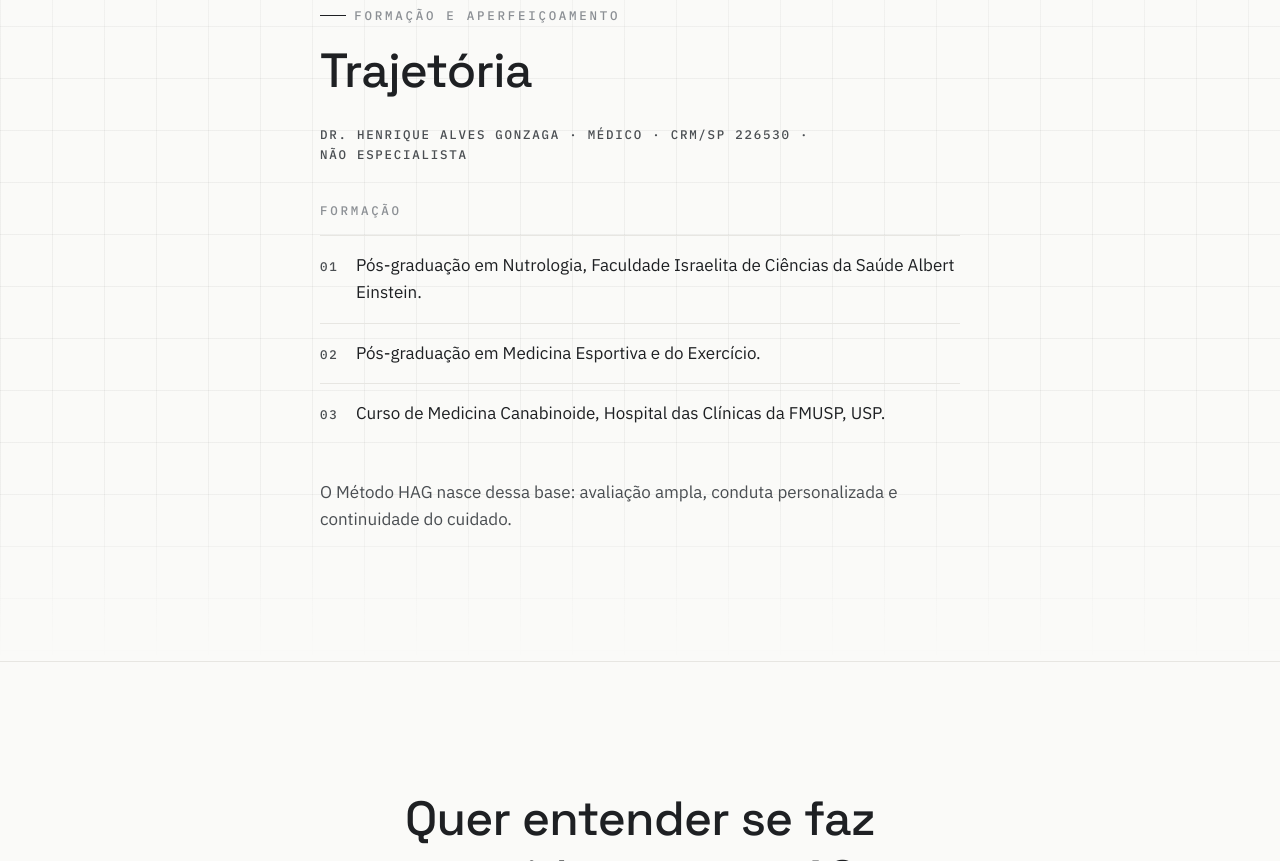
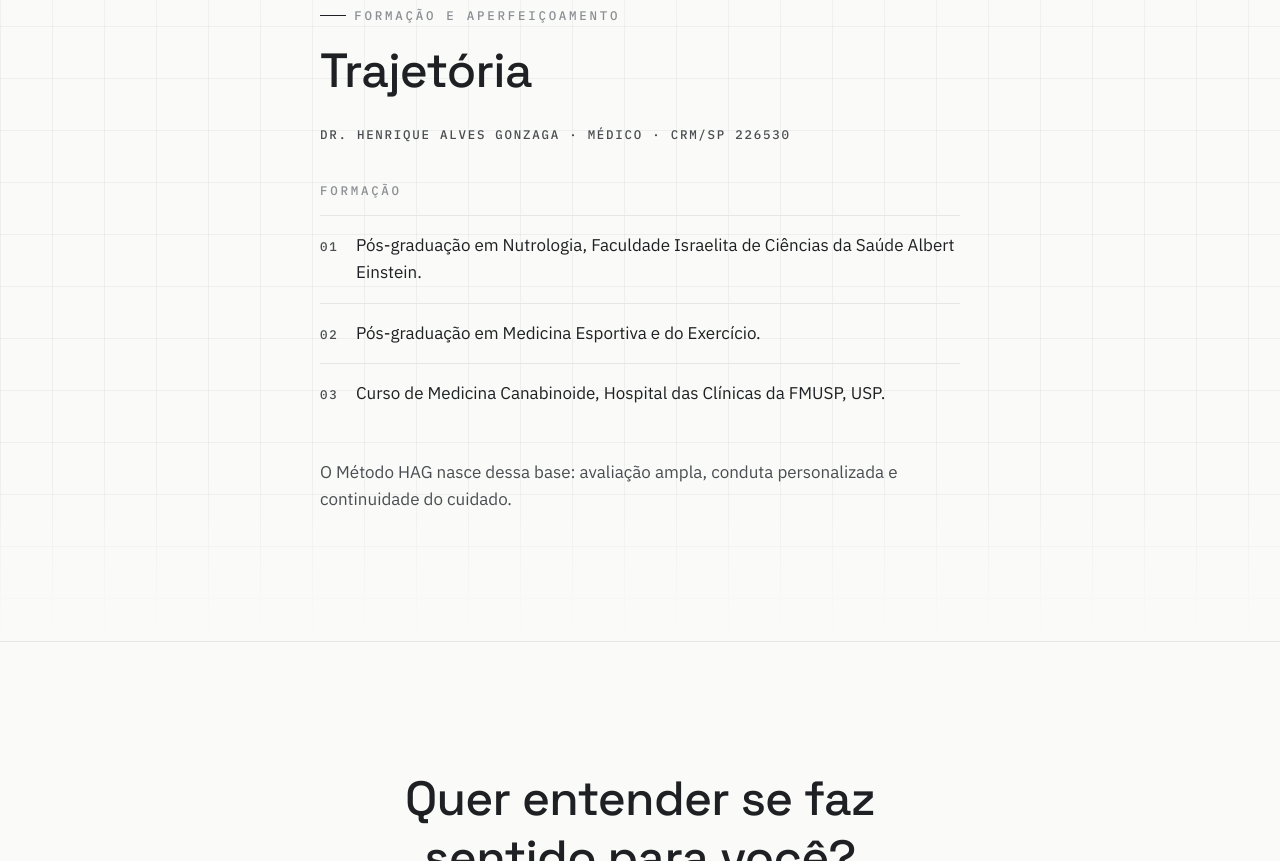
Before and after one commit to Henriquehag1/clinicahag, a plain HTML site: page sobre.html in a window 1280 px wide. Shown: the part 1520-2381 px from the top of the page. Drawn offline with Linux system fonts and the light colour scheme.

Commit message:
Sobre: retira a expressao sobre especialista da linha de identificacao
Retirada por liberacao do juridico do Dr. Henrique, informada em 31/08/2026. Unica ocorrencia da palavra em todo o site, so na pagina Sobre. Nome, CRM e o restante da linha permanecem iguais.

```diff
--- a/sobre.html
+++ b/sobre.html
@@ -95,7 +95,7 @@
       <div class="container container--narrow">
         <p class="eyebrow eyebrow--mark reveal" style="--i:0">Formação e aperfeiçoamento</p>
         <h2 class="h2 reveal" style="--i:1; margin-top:var(--space-sm); margin-bottom:var(--space-md)">Trajetória</h2>
-        <p class="tag reveal" style="--i:2; display:block">Dr. Henrique Alves Gonzaga · Médico · CRM/SP 226530 · Não especialista</p>
+        <p class="tag reveal" style="--i:2; display:block">Dr. Henrique Alves Gonzaga · Médico · CRM/SP 226530</p>
         <p class="eyebrow reveal" style="--i:3; margin-top:var(--space-lg)">Formação</p>
         <ul style="list-style:none; padding:0; margin:var(--space-xs) 0 0">
           <li class="reveal" style="--i:0; display:grid; grid-template-columns:auto 1fr; gap:1.1rem; align-items:baseline; border-top:1px solid var(--hairline); padding:1rem 0">
```
